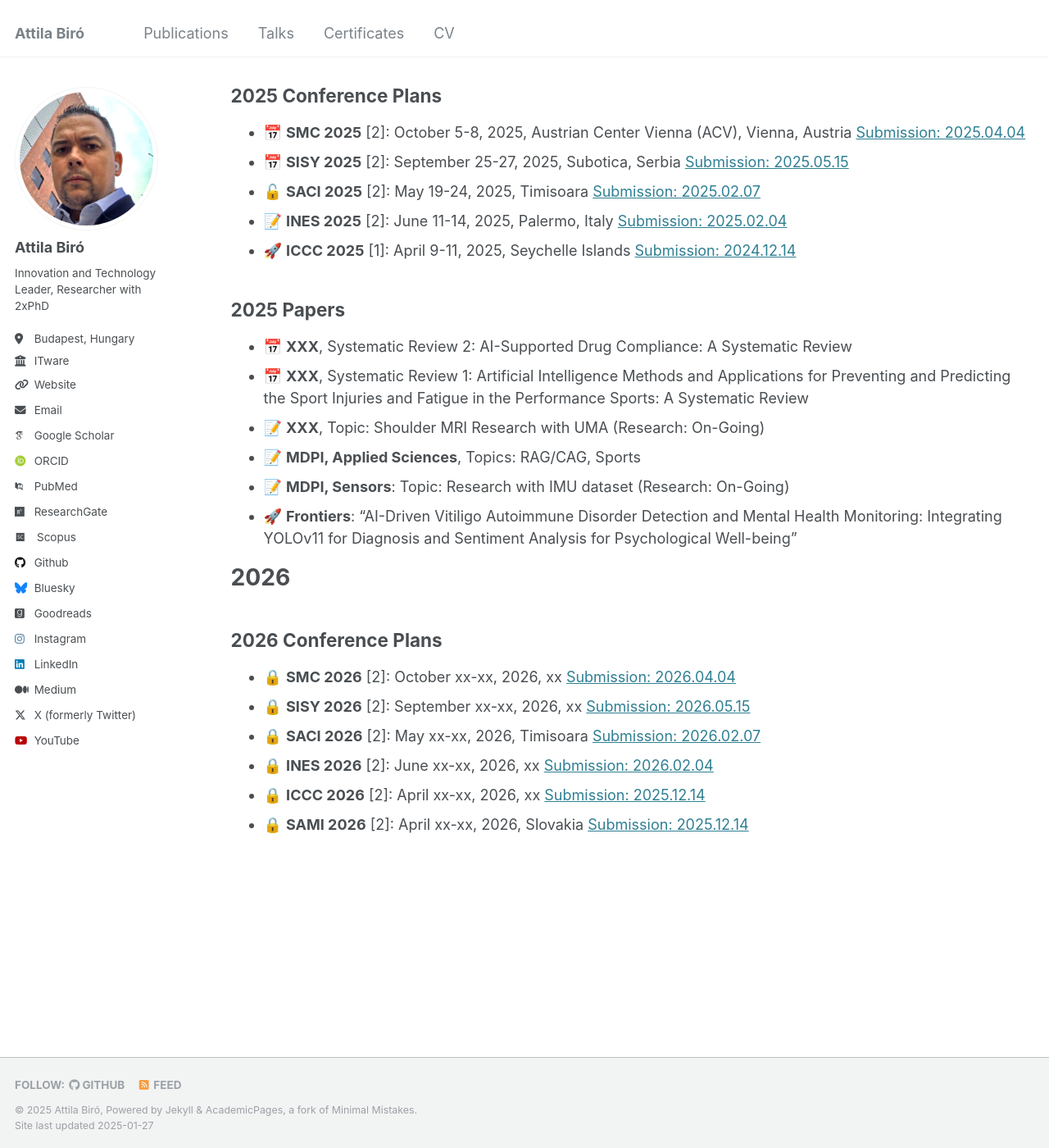
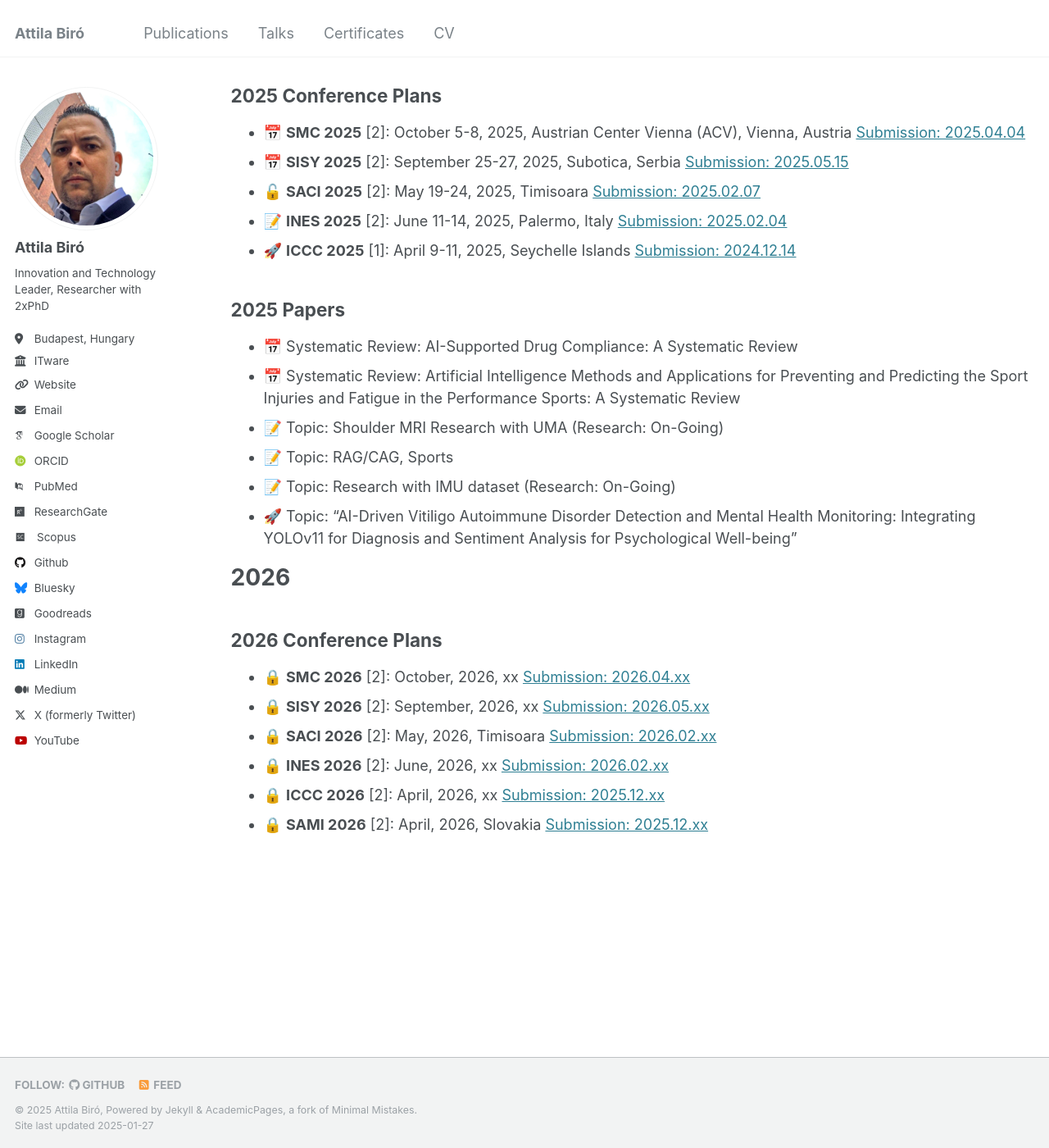
Before and after one commit to biroka/biroka.github.io, a Jekyll site: the page built from _pages/schedule.md, in a window 1280 px wide and 1400 px high, scrolled down 752 px. Shown: the whole window at 82% size. Built offline with Jekyll 4.4.1, drawn with Linux system fonts in a browser that asks for light colours; emoji names are drawn with the system emoji font; some web fonts are replaced.

Commit message:
Update schedule.md

```diff
--- a/_pages/schedule.md
+++ b/_pages/schedule.md
@@ -29,18 +29,18 @@ The starting point is 2025, as the date for obtaining PhD degrees in Computer Sc
   * :rocket: **ICCC 2025** [1]: April 9-11, 2025, Seychelle Islands [Submission: 2024.12.14](https://conf.uni-obuda.hu/iccc2025/)
 
 ## 2025 Papers
-  * :date:  **XXX**, Systematic Review 2: AI-Supported Drug Compliance: A Systematic Review
-  * :date:  **XXX**, Systematic Review 1: Artificial Intelligence Methods and Applications for Preventing and Predicting the Sport Injuries and Fatigue in the Performance Sports: A Systematic Review
-  * :memo:  **XXX**, Topic: Shoulder MRI Research with UMA (Research: On-Going)
-  * :memo:  **MDPI, Applied Sciences**, Topics: RAG/CAG, Sports
-  * :memo:  **MDPI, Sensors**: Topic: Research with IMU dataset (Research: On-Going)
-  * :rocket:  **Frontiers**: "AI-Driven Vitiligo Autoimmune Disorder Detection and Mental Health Monitoring: Integrating YOLOv11 for Diagnosis and Sentiment Analysis for Psychological Well-being"
+  * :date:  Systematic Review: AI-Supported Drug Compliance: A Systematic Review
+  * :date:  Systematic Review: Artificial Intelligence Methods and Applications for Preventing and Predicting the Sport Injuries and Fatigue in the Performance Sports: A Systematic Review
+  * :memo:  Topic: Shoulder MRI Research with UMA (Research: On-Going)
+  * :memo:  Topic: RAG/CAG, Sports
+  * :memo:  Topic: Research with IMU dataset (Research: On-Going)
+  * :rocket: Topic: "AI-Driven Vitiligo Autoimmune Disorder Detection and Mental Health Monitoring: Integrating YOLOv11 for Diagnosis and Sentiment Analysis for Psychological Well-being"
 
 # 2026
 ## 2026 Conference Plans
-  * :lock:  **SMC 2026** [2]: October xx-xx, 2026, xx [Submission: 2026.04.04](https://www.ieeesmc2026.org/)
-  * :lock:  **SISY 2026** [2]: September xx-xx, 2026, xx [Submission: 2026.05.15](https://conf.uni-obuda.hu/sisy2026/)
-  * :lock:  **SACI 2026** [2]: May xx-xx, 2026, Timisoara [Submission: 2026.02.07](https://conf.uni-obuda.hu/saci2026)
-  * :lock:  **INES 2026** [2]: June xx-xx, 2026, xx [Submission: 2026.02.04](http://www.ines-conf.org/ines-conf/2026index.html)
-  * :lock:  **ICCC 2026** [2]: April xx-xx, 2026, xx [Submission: 2025.12.14](https://conf.uni-obuda.hu/iccc2026)
-  * :lock:  **SAMI 2026** [2]: April xx-xx, 2026, Slovakia [Submission: 2025.12.14](https://conf.uni-obuda.hu/sami2026)
+  * :lock:  **SMC 2026** [2]: October, 2026, xx [Submission: 2026.04.xx](https://www.ieeesmc2026.org/)
+  * :lock:  **SISY 2026** [2]: September, 2026, xx [Submission: 2026.05.xx](https://conf.uni-obuda.hu/sisy2026/)
+  * :lock:  **SACI 2026** [2]: May, 2026, Timisoara [Submission: 2026.02.xx](https://conf.uni-obuda.hu/saci2026)
+  * :lock:  **INES 2026** [2]: June, 2026, xx [Submission: 2026.02.xx](http://www.ines-conf.org/ines-conf/2026index.html)
+  * :lock:  **ICCC 2026** [2]: April, 2026, xx [Submission: 2025.12.xx](https://conf.uni-obuda.hu/iccc2026)
+  * :lock:  **SAMI 2026** [2]: April, 2026, Slovakia [Submission: 2025.12.xx](https://conf.uni-obuda.hu/sami2026)
```
